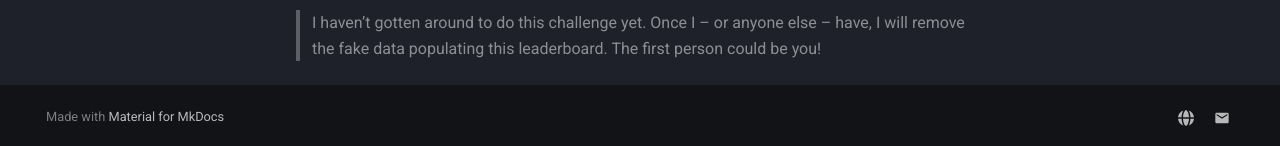
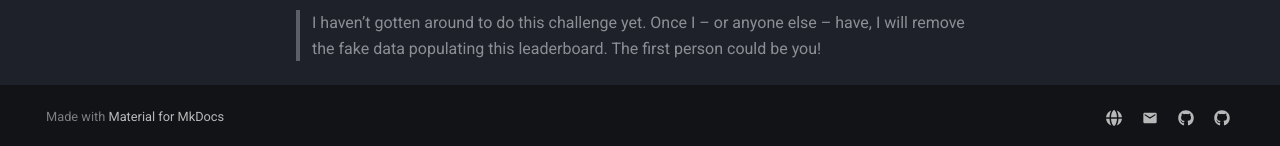
Before and after one commit to arthurgassner/swisscycling-vertical-frontend, an MkDocs documentation site: the page built from docs/leaderboard.md, in a window 1280 px wide. Shown: the part 767-913 px from the top of the page. Built offline with MkDocs 1.6.1 and Material for MkDocs 9.7.7, drawn with Linux system fonts in a browser that asks for light colours; a script that is not in the unit is left out.

```diff
--- a/mkdocs.yml
+++ b/mkdocs.yml
@@ -22,6 +22,10 @@ extra:
       link: https://arthurgassner.ch
     - icon: material/email
       link: mailto:arth.gassner@gmail.com
+    - icon: fontawesome/brands/github
+      link: https://github.com/arthurgassner/swisscycling-vertical-frontend
+    - icon: fontawesome/brands/github
+      link: https://github.com/arthurgassner/swisscycling-vertical-backend
 markdown_extensions:
   - attr_list
   - pymdownx.emoji:
```
